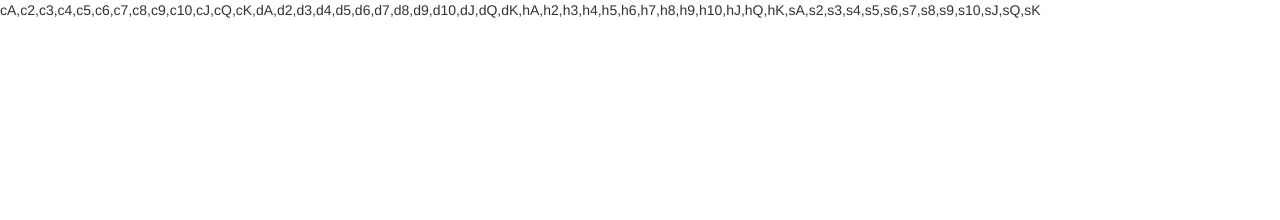
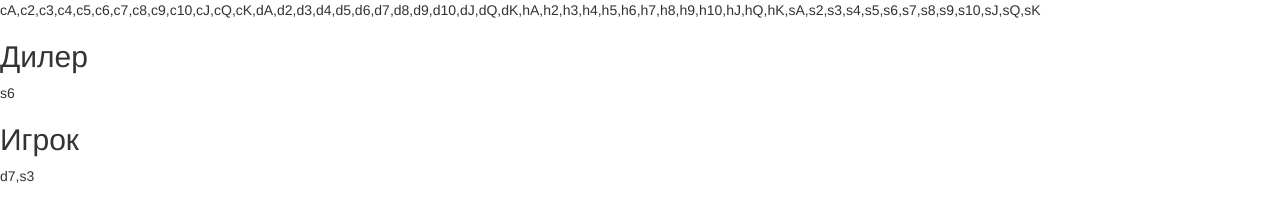
Before and after one commit to AKis51/bj-and-ladies, a plain HTML site: page index.html in a window 1280 px wide. Drawn offline with nearby package versions, Linux system fonts and the light colour scheme.

Commit message:
Added divs  for the dealer and  the player cards

```diff
--- a/index.html
+++ b/index.html
@@ -15,10 +15,12 @@
 
     </div>
     <div id="dealer">
-
+        <h2>Дилер</h2>
+        <div id="dealer-cards"></div>
     </div>
     <div id="player">
-
+        <h2>Игрок</h2>
+        <div id="player-cards"></div>
     </div>
 </div>
 <script src="/js/bjwl.js"></script>
```
